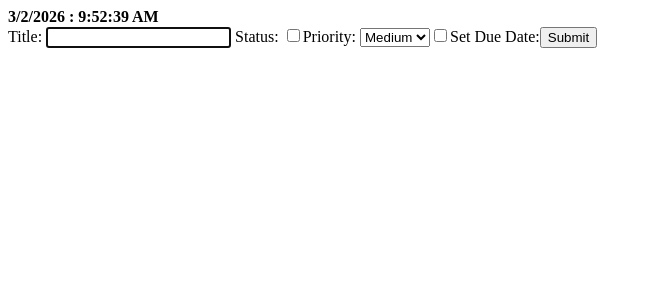
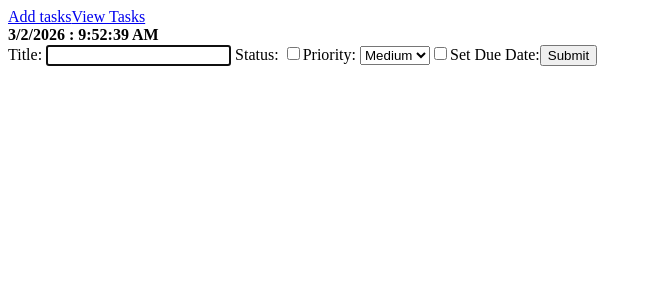
Before and after one commit to devenn05/mern-practice, a React (Vite) app in the folder React/To Do Manager/: page / in a window 1280 px wide. Shown: the top 300 px of the page, without its empty margins (0-652 px from the left). Built offline with nearby package versions, Linux system fonts and the light colour scheme.

Commit message:
Added routing functionality to To Do Manager application along with navigating between Add tasks and View tasks.

```diff
--- a/React/To Do Manager/package.json
+++ b/React/To Do Manager/package.json
@@ -11,7 +11,8 @@
   },
   "dependencies": {
     "react": "^19.2.0",
-    "react-dom": "^19.2.0"
+    "react-dom": "^19.2.0",
+    "react-router-dom": "^7.13.1"
   },
   "devDependencies": {
     "@eslint/js": "^9.39.1",
--- a/React/To Do Manager/src/App.tsx
+++ b/React/To Do Manager/src/App.tsx
@@ -2,6 +2,7 @@ import { useEffect, useState } from 'react'
 import './App.css'
 import Taskbar from './components/Taskbar'
 import TaskTable from './components/TaskTable'
+import { BrowserRouter as Router, Routes, Route, Link } from 'react-router-dom';
 
 export interface Task{
   id: string,
@@ -27,8 +28,19 @@ function App() {
 
   return (
     <>
-      <Taskbar tasks={tasks} setTasks={setTasks} />
-      <TaskTable tasks= {tasks} setTasks={setTasks} ></TaskTable>
+      <Router>
+
+        <nav>
+          <Link to="/">Add tasks</Link>
+          <Link to="/tasks">View Tasks</Link>
+        </nav>
+
+      <Routes>
+        <Route path='/' element={<Taskbar tasks={tasks} setTasks={setTasks} />}></Route>
+        <Route path='/tasks' element={<TaskTable tasks= {tasks} setTasks={setTasks} ></TaskTable>}></Route>
+      </Routes>
+
+      </Router>
     </>
   )
 }
--- a/React/To Do Manager/src/components/Taskbar.tsx
+++ b/React/To Do Manager/src/components/Taskbar.tsx
@@ -1,5 +1,6 @@
 import React, { useEffect, useRef, useState, type FormEvent } from 'react'
 import type { Task } from '../App'
+import { useNavigate } from 'react-router-dom';
 
 interface tasksProps {
     tasks: Task[];
@@ -7,6 +8,8 @@ interface tasksProps {
 }
 
 const Taskbar: React.FC<tasksProps> = ({tasks, setTasks}) => {
+    const navigate = useNavigate();
+
     const [currentTime, setCurrentTime] = useState<number>(Date.now())
     const InputRef = useRef<HTMLInputElement>(null)
     const [title,setTitle] = useState<string>('')
@@ -37,6 +40,7 @@ const Taskbar: React.FC<tasksProps> = ({tasks, setTasks}) => {
         setHasDueDate(false);
         setDueDate('');
         InputRef.current?.focus();
+        navigate('/')
     }
 
   return (
```
Also changed, not shown: 1 other file (tests, documents, lock files or other folders).
